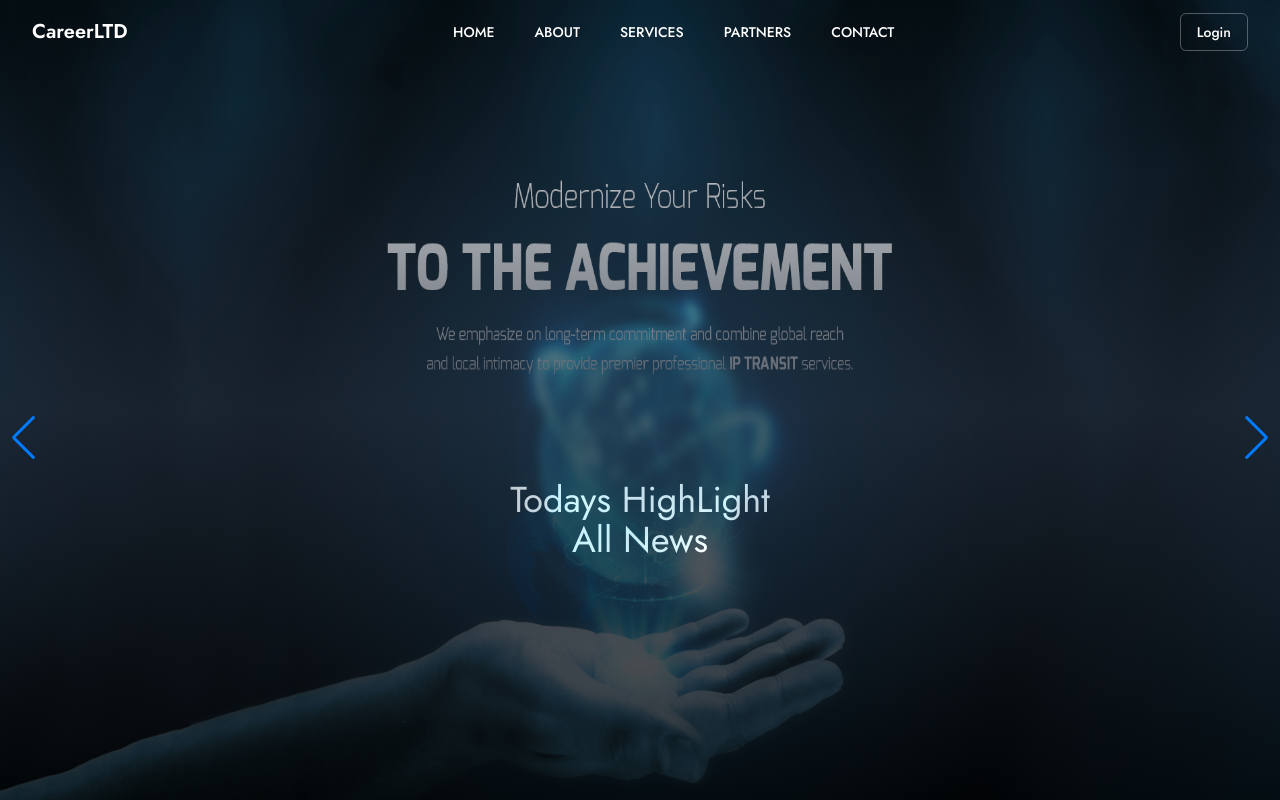
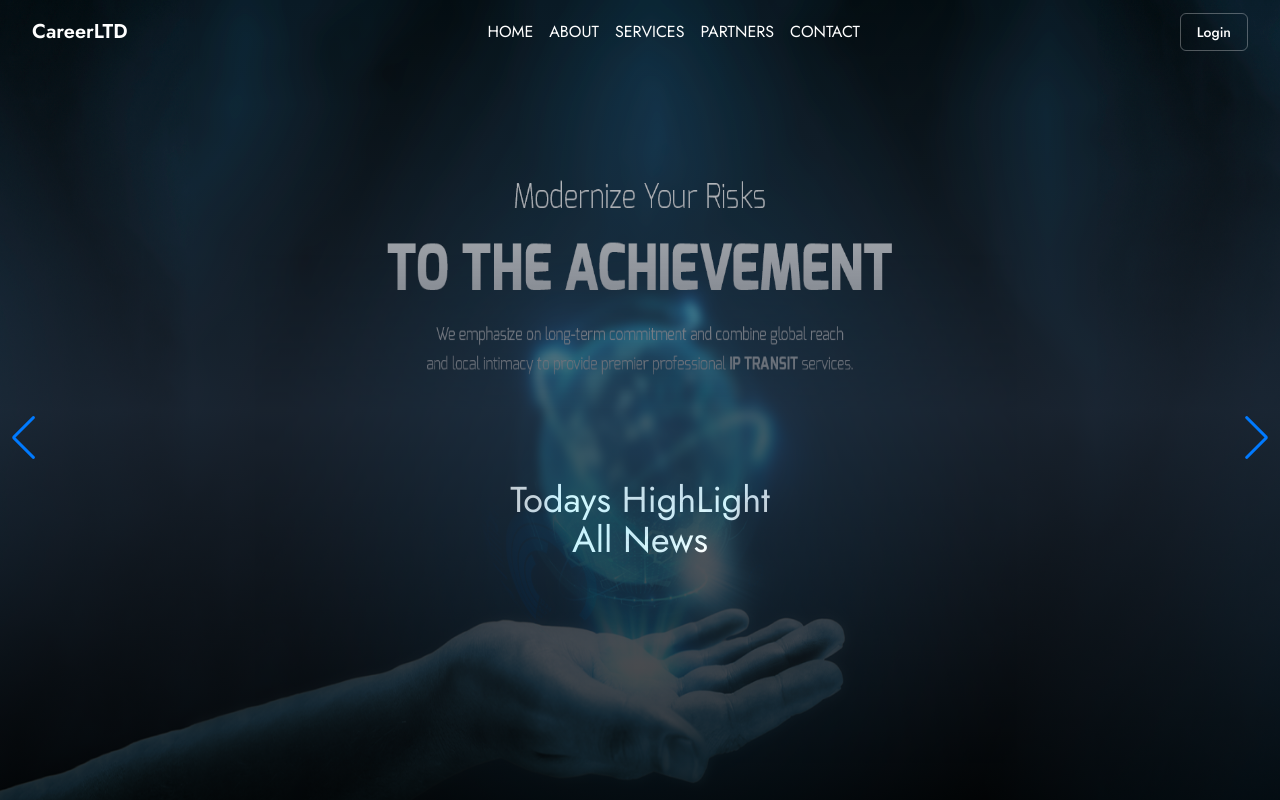
Before and after one commit to sabbir-hossen66/zasoft-landingpage, a React (Vite) app: page / in a window 1280 px wide. Shown: the top 800 px of the page. Built offline with nearby package versions, Linux system fonts and the light colour scheme.

Commit message:
added navbar href link

```diff
--- a/src/components/contact/Contact.jsx
+++ b/src/components/contact/Contact.jsx
@@ -5,7 +5,7 @@ import { MdMessage } from 'react-icons/md';
 
 const Contact = () => {
   return (
-    <div className='container mx-auto mt-20'>
+    <div className='container mx-auto mt-20' id='contact'>
       <div className='flex-col-1 p-3 lg:flex justify-evenly '>
         <div className='flex justify-between'>
           <div>
--- a/src/components/navbar/Navbar.jsx
+++ b/src/components/navbar/Navbar.jsx
@@ -34,13 +34,13 @@ const Navbar = () => {
           {/* Desktop Menu */}
           <div className="hidden md:block">
             <div className="ml-10 flex items-baseline space-x-4 uppercase">
-              <NavLink to="/" exact>
+              <a to="#" className="text-white" exact>
                 Home
-              </NavLink>
-              <NavLink to="/about">About</NavLink>
-              <NavLink to="/services">Services</NavLink>
-              <NavLink to="/services">Partners</NavLink>
-              <NavLink to="/contact">Contact</NavLink>
+              </a>
+              <a href="#about" className="text-white">About</a>
+              <a href="#services" className="text-white">Services</a>
+              <a href="#partners" className="text-white">Partners</a>
+              <a href="#contact" className="text-white">Contact</a>
             </div>
           </div>
           <div className="hidden md:block">
--- a/src/components/partners/Partners.jsx
+++ b/src/components/partners/Partners.jsx
@@ -6,7 +6,7 @@ const Partners = () => {
   useAOS();
   return (
     <div>
-      <div className="container mx-auto mt-20 px-4">
+      <div className="container mx-auto mt-20 px-4" id='partners'>
         {/* First Section */}
         <div className="flex flex-col lg:flex-row justify-between items-center lg:items-start lg:gap-10">
           {/* Heading Section */}
--- a/src/components/services/Services.jsx
+++ b/src/components/services/Services.jsx
@@ -8,7 +8,7 @@ import { div } from 'framer-motion/client';
 const Services = () => {
   const [hoveredCard, setHoveredCard] = useState(null);
   return (
-    <div className="mt-20 px-4 md:px-8 lg:px-16">
+    <div className="mt-20 px-4 md:px-8 lg:px-16" id='services'>
       <Title title="OUR SERVICES" subtitle="OUR SERVICES" />
 
       <div className="bg-white mt-10">
--- a/src/ui/aboutText/AboutText.jsx
+++ b/src/ui/aboutText/AboutText.jsx
@@ -6,7 +6,7 @@ const AboutText = () => {
   useAOS();
 
   return (
-    <div className='flex-col-1 lg:flex justify-between'>
+    <div className='flex-col-1 lg:flex justify-between' id="about">
       {/* left side */}
       <div className="bg-white p-8 rounded-lg max-w-4xl mx-auto" data-aos="fade-right">
         <h2 className="text-3xl font-bold mb-6 text-gray-800">Our Values</h2>
```
